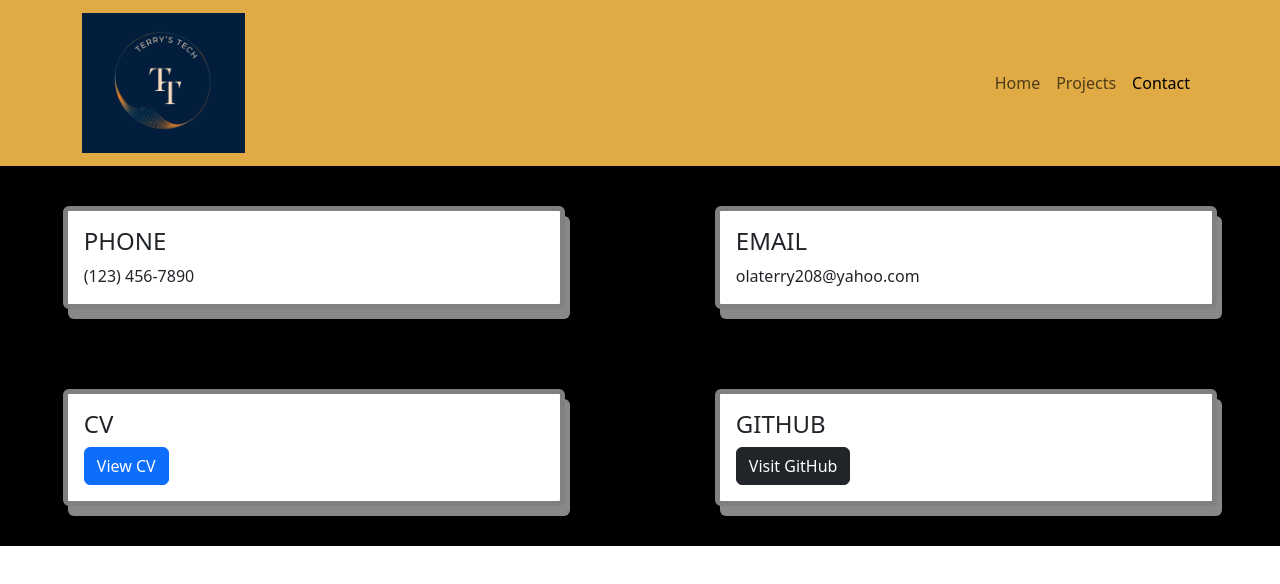
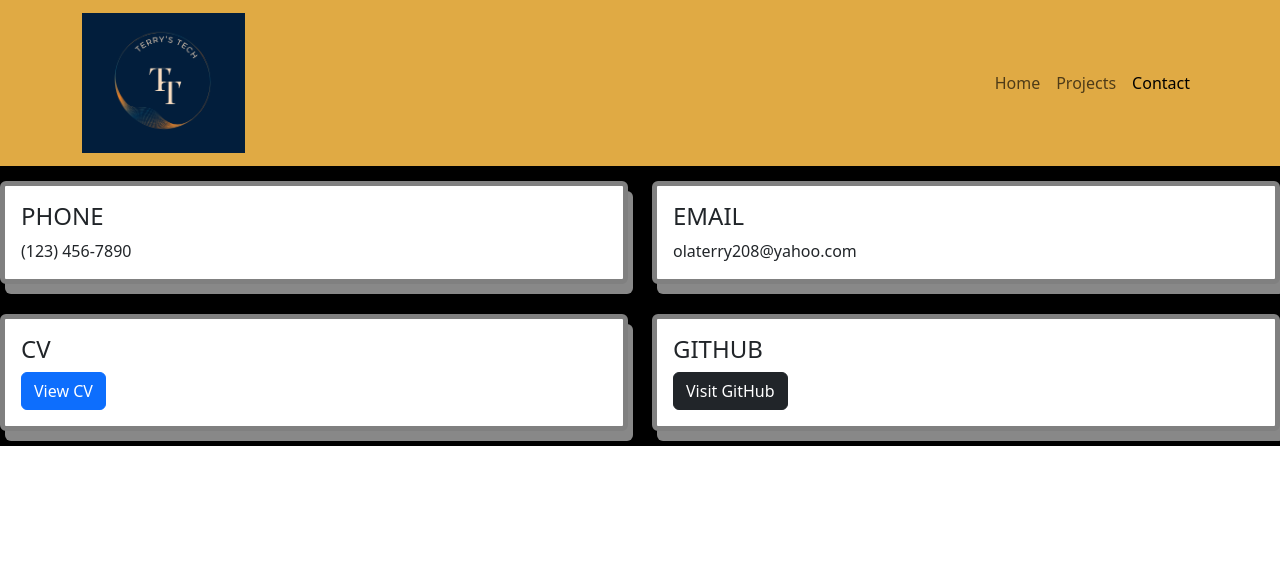
Before and after one commit to Terr0y/react-portfolio, a React (Vite) app: page /#/contact in a window 1280 px wide. Shown: the top 584 px of the page. Built offline with nearby package versions, Linux system fonts and the light colour scheme.

Commit message:
added css styling on the cards for better look

```diff
--- a/src/App.css
+++ b/src/App.css
@@ -6,7 +6,8 @@
 }
 
 .card {
-  width: 80%;
-  margin: 40px auto;
+  width: 100%;
+  margin: 15px auto;
   border: 5px solid gray;
   box-shadow: 5px 10px #888888;
+}
```
Also changed, not shown: 2 other files (tests, documents, lock files or other folders).
